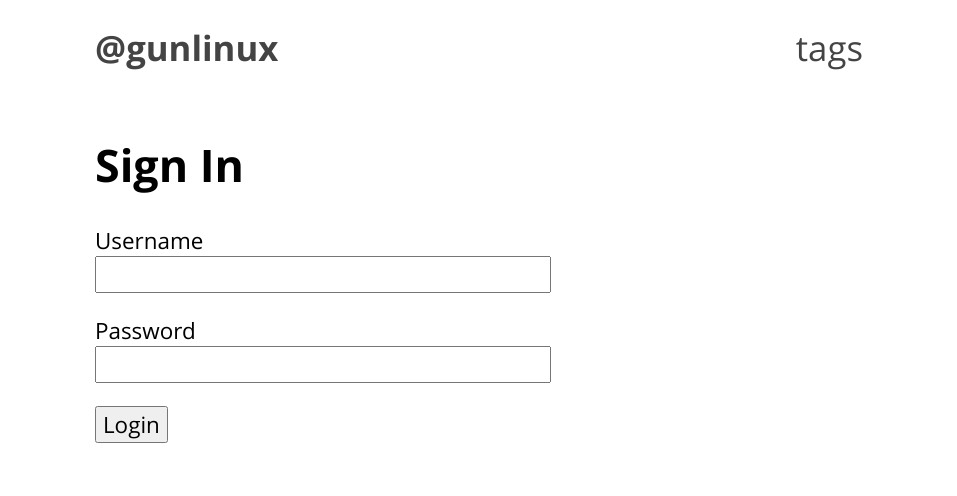
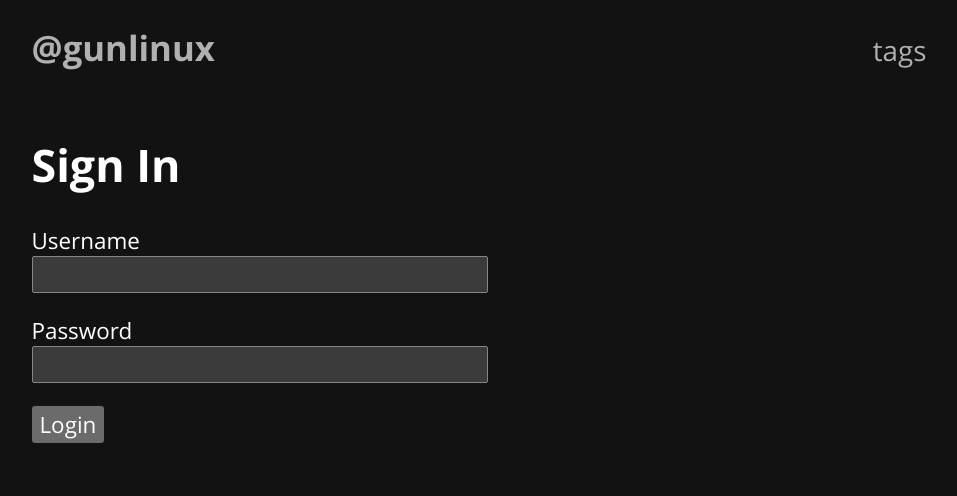
Before and after one commit to gunlinux/gunlinux.ru, a Flask app: page /login in a window 1280 px wide. Shown: the top 496 px of the page, without its empty margins (161-1118 px from the left). Run offline with Flask 3, Linux system fonts and the light colour scheme; some libraries are stand-ins or nearby versions.

Commit message:
dark theme

```diff
--- a/blog/static/src/components/nav.css
+++ b/blog/static/src/components/nav.css
@@ -1,6 +1,7 @@
 .nav__link {
   color: var(--color-text-light);
   transition: all 0.2s ease-in-out;
+  font-size: 0.8em;
   text-decoration: none;
   margin-left: 1rem;
   position: relative;
--- a/blog/static/src/components/page.css
+++ b/blog/static/src/components/page.css
@@ -1,6 +1,6 @@
 .page {
   min-width: 768px;
-  max-width: 768px;
+  max-width: 895px;
   margin: auto;
   padding: 0.5rem 0 2rem 0;
 }
--- a/blog/static/src/components/post.css
+++ b/blog/static/src/components/post.css
@@ -3,7 +3,7 @@
   line-height: 1.1;
   letter-spacing: 0.15rem;
   color: var(--color-text);
-    font-size: calc(var(--fontSizeBase) * 3);
+  font-size: calc(var(--fontSizeBase) * 1.8);
   font-weight: 700;
   margin: 0.5rem 0;
 }
@@ -61,15 +61,15 @@
 }
 
 .post__body h1 {
-    font-size: calc(var(--fontSizeBase) * 2);
+  font-size: calc(var(--fontSizeBase) * 1.4);
 }
 
 .post__body h2 {
-    font-size: calc(var(--fontSizeBase) * 1.7);
+  font-size: calc(var(--fontSizeBase) * 1.3);
 }
 
 .post__body h3 {
-    font-size: calc(var(--fontSizeBase) * 1.4);
+  font-size: calc(var(--fontSizeBase) * 1.2);
 }
 
 .post__body h4 {
--- a/blog/static/src/global/reboot.css
+++ b/blog/static/src/global/reboot.css
@@ -10,7 +10,7 @@ html {
 }
 
 ol, ul {
-	list-style: none;
+  list-style: none;
   padding:0;
   margin: 0;
 }
--- a/blog/static/src/global/vars.css
+++ b/blog/static/src/global/vars.css
@@ -1,7 +1,7 @@
 :root {
   font-family: 'Open Sans', 'Helvetica', 'Arial', sans-serif;
   --fontSizeBase: 1rem;
-  --widthMain: 1180px;
+  --widthMain: 1380px;
   /* Base Colors */
   --color-text: #000;
   --color-text-light: #444;
@@ -9,3 +9,29 @@
   --color-text-link: #474747;
   --color-text-link-hover: #000;
 }
+
+[data-theme="dark"] {
+  /* Dark theme color overrides */
+  --color-text: #f0f0f0;
+  --color-text-light: #b0b0b0;
+  --color-text-lighter: #606060;
+  --color-text-link: #a0a0a0;
+  --color-text-link-hover: #ffffff;
+
+  /* Optional dark theme additions */
+  background-color: #121212;
+  color-scheme: dark;
+}
+
+/* System preference fallback */
+@media (prefers-color-scheme: dark) {
+  :root:not([data-theme="light"]) {
+    --color-text: #f0f0f0;
+    --color-text-light: #b0b0b0;
+    --color-text-lighter: #606060;
+    --color-text-link: #a0a0a0;
+    --color-text-link-hover: #ffffff;
+    background-color: #121212;
+    color-scheme: dark;
+  }
+}
--- a/blog/templates/admin/index.html
+++ b/blog/templates/admin/index.html
@@ -1,7 +1,9 @@
 {% extends 'admin/base.html' %}
 {% block head_css %}
     {{super()}}
-	<link rel="stylesheet" href="/static/css/admin.css?v=bad00c159a8471ae2b789d75ed81e2da">
+
+    <link rel="stylesheet" href="https://bootswatch.com/3/darkly/bootstrap.css">
+    <link rel="stylesheet" href="/static/css/admin.css?v=bad00c159a8471ae2b789d75ed81e2a">
 {% endblock %}
 
 {% block page_body %}
--- a/blog/templates/layout.html
+++ b/blog/templates/layout.html
@@ -1,5 +1,5 @@
 <!DOCTYPE html>
-<html lang="en">
+<html data-theme="dark">
     <head>
     <meta name="viewport" content="width=device-width, initial-scale=1.0">
     <meta charset="utf-8">
```
Also changed, not shown: blog/static/css/admin.css (+56 -2 lines), blog/static/src/components/postGroup.css (+5 -5 lines), blog/templates/about.html (+2 -5 lines), blog/static/src/components/header.css (indentation only), blog/static/src/components/minipost.css (indentation only), blog/static/src/components/refs.css (indentation only), blog/static/src/components/tags.css (indentation only). Lines whose indentation alone changed are shown as unchanged.
